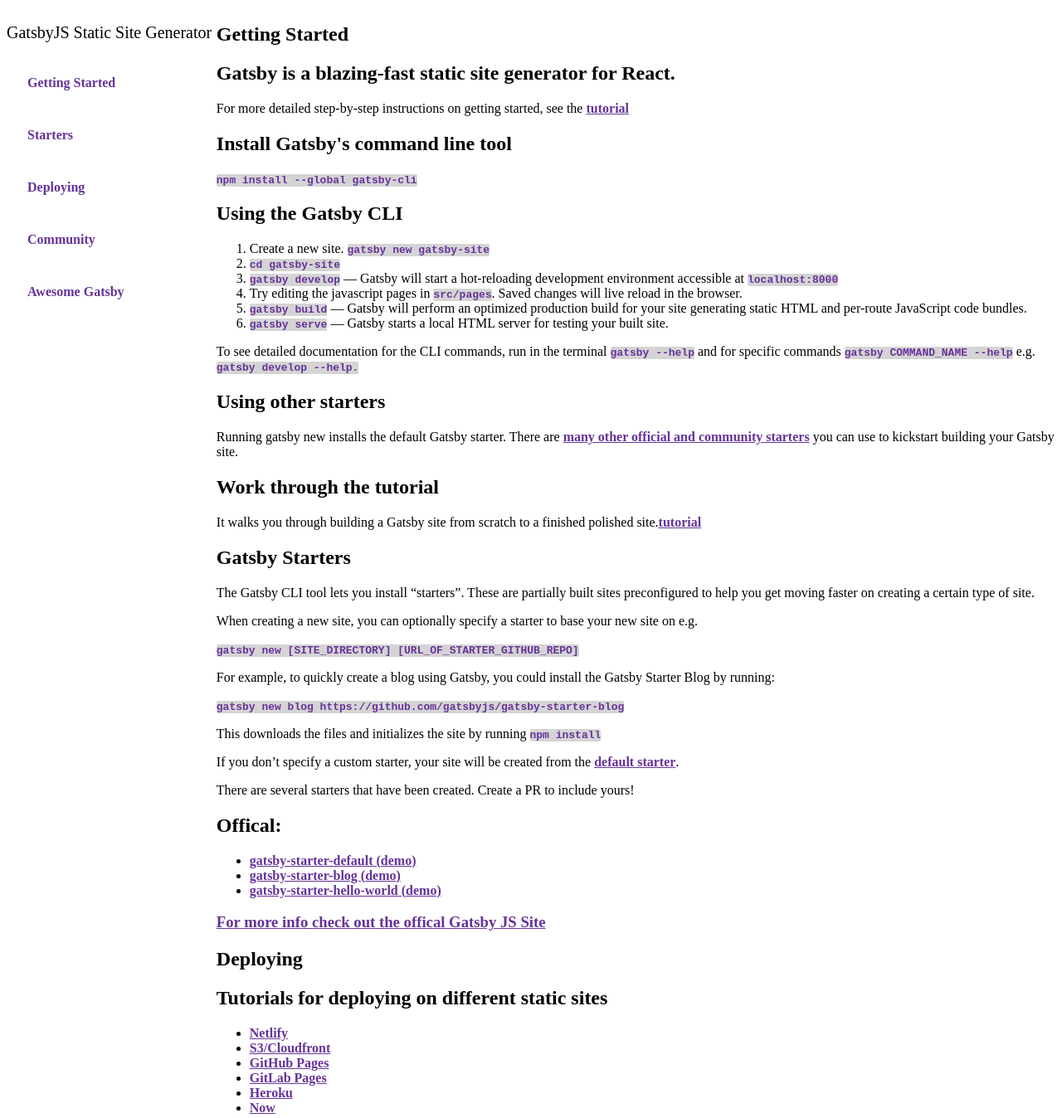
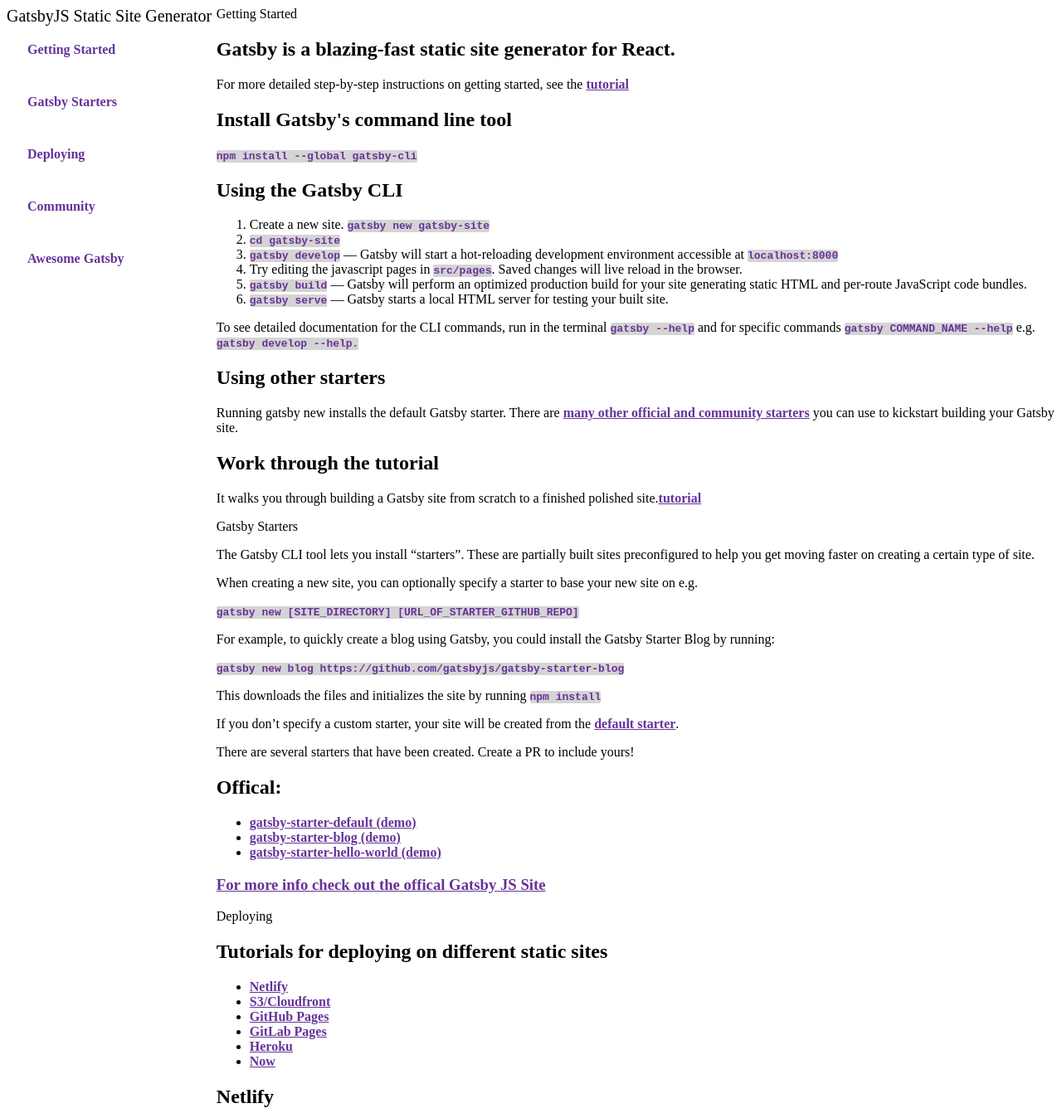
Before and after one commit to petercr/Tech-doc-page, a plain HTML site: page index.html in a window 1280 px wide. Shown: the top 1348 px of the page at 83% size. Drawn offline with Linux system fonts and the light colour scheme.

Commit message:
moved IDs from headers to sections and added .bigText to headers. Also changed #Starters to #Gatsby_Starters

```diff
--- a/index.html
+++ b/index.html
@@ -9,16 +9,16 @@
 </head>
     <div id="showcase">
     <nav id="navbar">
-        <header><p class="main-text">GatsbyJS Static Site Generator</p></header>
+        <header class="main-text">GatsbyJS Static Site Generator</header>
         <a href="#Getting_Started" class="nav-link">Getting Started</a>
-        <a href="#Starters" class="nav-link">Starters</a>
+        <a href="#Gatsby_Starters" class="nav-link">Gatsby Starters</a>
         <a href="#Deploying" class="nav-link">Deploying</a>
         <a href="#Community" class="nav-link">Community</a>
         <a href="#Awesome_Gatsby" class="nav-link">Awesome Gatsby</a>
     </nav>
     <main id="main-doc">
-        <section class="main-section">
-            <header id="Getting_Started" ><h1>Getting Started</h1></header>
+        <section class="main-section" id="Getting_Started">
+            <header  class="bigText">Getting Started</header>
             <h2>Gatsby is a blazing-fast static site generator for React.</h2>
             <p>For more detailed step-by-step instructions on getting started, see the <a href="https://www.gatsbyjs.org/tutorial/">tutorial</a></p>
             <h1>Install Gatsby's command line tool</h1>
@@ -38,9 +38,8 @@
             <h1>Work through the tutorial</h1>
             <p>It walks you through building a Gatsby site from scratch to a finished polished site.<a href="https://www.gatsbyjs.org/tutorial/">tutorial</a></p>
         </section>
-        <section class="main-section">
-            <header id="Starters"></header>
-            <h1>Gatsby Starters</h1>
+        <section class="main-section" id="Gatsby_Starters">
+            <header  class="bigText">Gatsby Starters</header>
             <p>The Gatsby CLI tool lets you install “starters”. These are partially built sites preconfigured to help you get moving faster on creating a certain type of site.</p>
             <p>When creating a new site, you can optionally specify a starter to base your new site on e.g.</p>
             <code>gatsby new [SITE_DIRECTORY] [URL_OF_STARTER_GITHUB_REPO]</code>
@@ -57,8 +56,8 @@
             </ul>
             <h3><a href="https://www.gatsbyjs.org/">For more info check out the offical Gatsby JS Site</a></h3>
         </section>
-        <section class="main-section">
-            <header id="Deploying"><h1>Deploying</h1></header>
+        <section class="main-section" id="Deploying">
+            <header  class="bigText" >Deploying</header>
             <h2>Tutorials for deploying on different static sites</h2>
             <ul>
                 <li><a href="https://www.gatsbyjs.org/docs/deploy-gatsby/#netlify">Netlify</a></li>
@@ -78,8 +77,8 @@
             <p>Without this change, <a href="https://forums.aws.amazon.com/message.jspa?messageID=314454">S3 doesn’t look for index.html files when serving “clean urls”.</a></p>
             <h3>If you would like read about the rest, <a href="https://www.gatsbyjs.org/docs/deploy-gatsby/">see the actual Gatsby Page.</a></h3>
         </section>
-        <section class="main-section">
-            <header id="Community"><h1>Community</h1></header>
+        <section class="main-section" id="Community" >
+            <header class="bigText">Community</header>
             <h2>Gatsby Contributor Covenant Code of Conduct</h2>
             <p>In the interest of fostering an open and welcoming environment, we as contributors and maintainers pledge to making participation in our project and our community a harassment-free experience for everyone, regardless of age, body size, disability, ethnicity, gender identity and expression, level of experience, nationality, personal appearance, race, religion, or sexual identity and orientation.</p>
             <a href="https://www.gatsbyjs.org/code-of-conduct/">Read full code of conduct</a>
@@ -99,8 +98,8 @@
             <h2>Reactiflux Chat</h2>
             <p>If you need an answer right away, check out the <a href="https://discord.gg/0ZcbPKXt5bVoxkfV">Reactiflux Discord</a> #gatsby channel. There are usually a number of Gatsby experts there who can help out or point you to useful resources.</p>
         </section>
-        <section class="main-section">
-            <header id="Awesome_Gatsby"><h1>Awesome Gatsby</h1></header>
+        <section class="main-section" id="Awesome_Gatsby">
+            <header class="bigText" >Awesome Gatsby</header>
             <p>A curated list of interesting Gatsby community projects and learning resources.</p>
             <h2>Site showcase</h2>
             <p>See the <a href="https://github.com/gatsbyjs/gatsby#showcase"> site showcase on the Gatsby README on GitHub</a></p>
```
